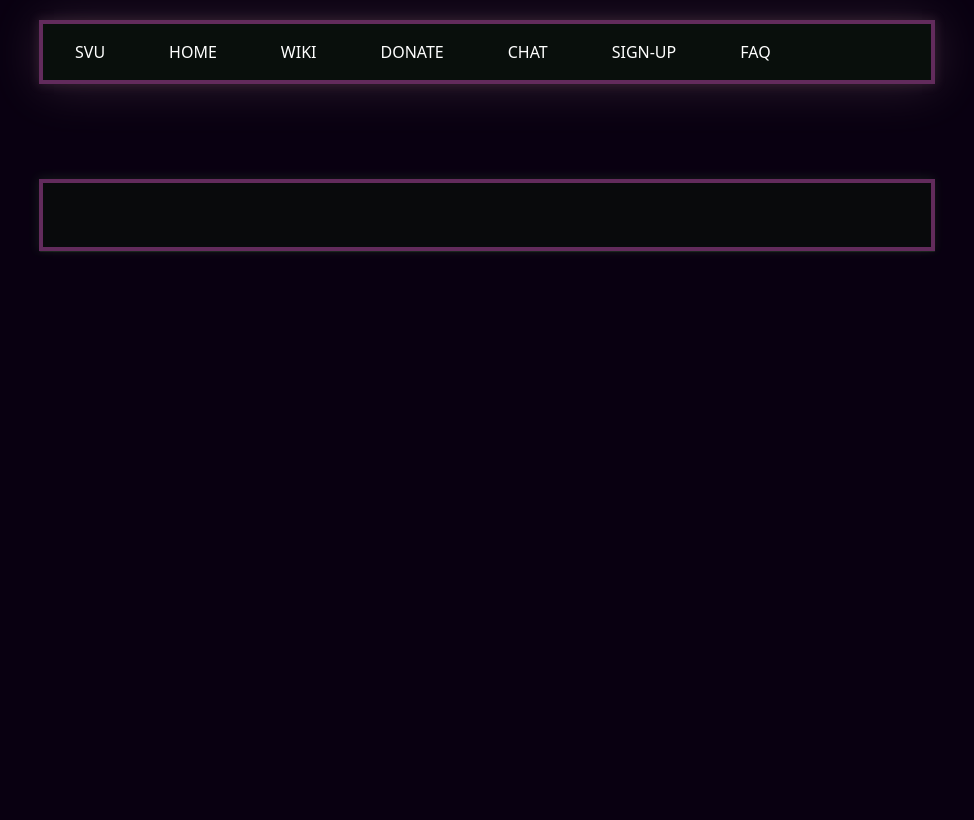
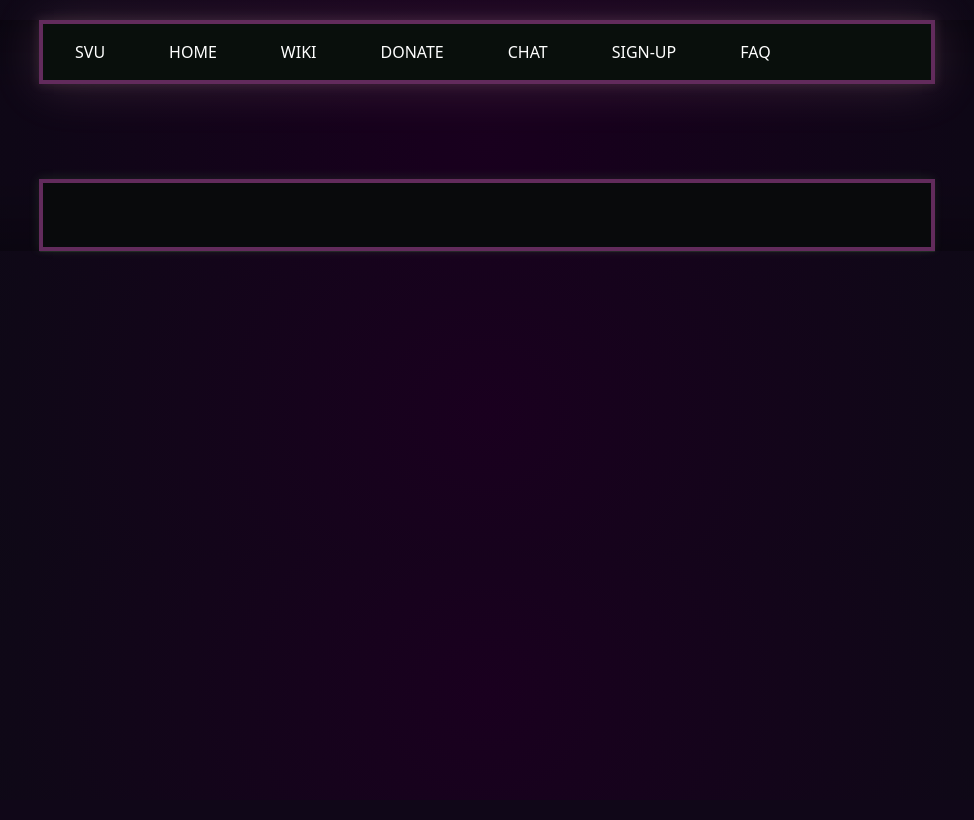
Before and after one commit to Viridescent7/svu_dashboard, a Django app: template templates/base.html in a window 1280 px wide. Shown: the whole page, without its empty margins (153-1127 px from the left). After the commit the page ends 252 px from the top, so only its background shows below. Run offline with Django 4.2, Linux system fonts and the light colour scheme; the template is opened without the code that fills it, so the values that code supplies are empty.

Commit message:
changed background color

```diff
--- a/home/static/css/styles.css
+++ b/home/static/css/styles.css
@@ -1,8 +1,18 @@
 @import url('https://fonts.googleapis.com/css2?family=Space+Mono&display=swap');
 
 html, body {
-  height: 100%;
   margin: 0;
+}
+
+body {
+  background: radial-gradient(
+    circle at center,
+    #1a001f 0%,   /* deep purple */
+    #0b0b14 100%  /* dark navy/charcoal */
+  );
+  margin: 0;
+  padding: 0;
+  box-shadow: inset 0 0 100px rgba(0, 0, 0, 0.5);
 }
 
 h1 {
```
